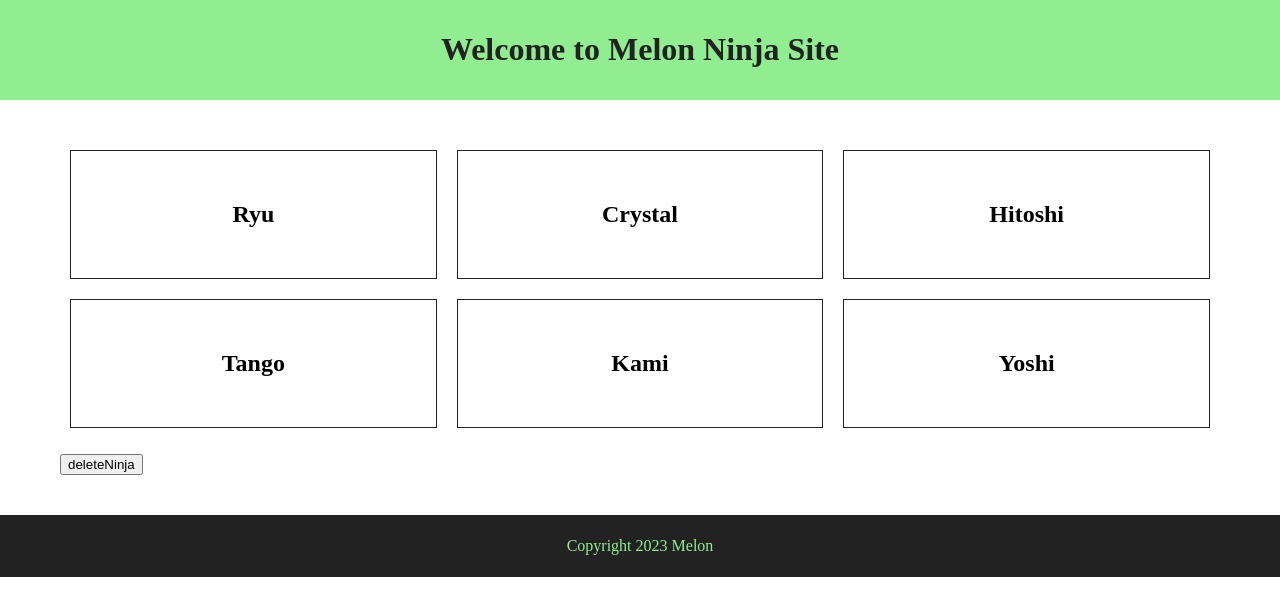
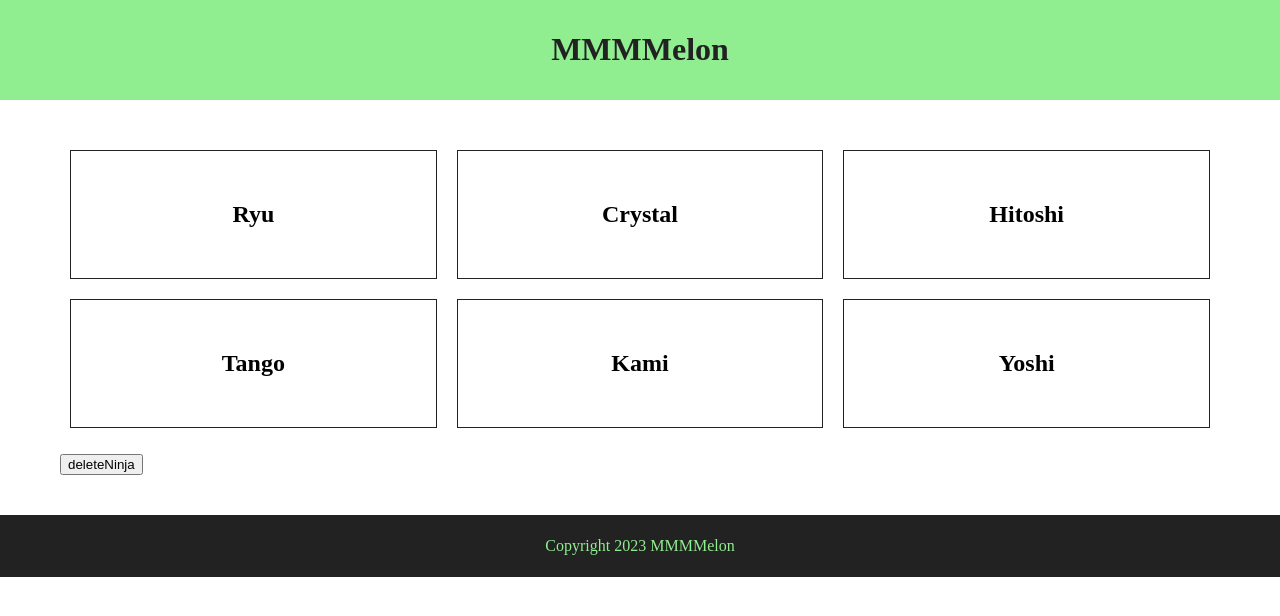
Before and after one commit to mmelon007/Vuejs-basics, a Vue app in the folder ninja-app/: page / in a window 1280 px wide. Shown: the top 616 px of the page. Built offline with nearby package versions, Linux system fonts and the light colour scheme.

Commit message:
[lesson 24] event 子传父

```diff
--- a/ninja-app/src/App.vue
+++ b/ninja-app/src/App.vue
@@ -1,8 +1,8 @@
 <template>
   <div>
-    <app-header></app-header>
+    <app-header v-bind:title="title"></app-header>
     <ninja-content v-bind:ninjas_prop="ninjas"></ninja-content>
-    <app-footer></app-footer>
+    <app-footer v-bind:title="title" v-on:changeTitle="updateTitle($event)"></app-footer>
   </div>
 </template>
 
@@ -23,13 +23,19 @@ export default {
               {name: 'Tango', speciality: 'Conditionals', show: false},
               {name: 'Kami', speciality: 'Webpack', show: false},
               {name: 'Yoshi', speciality: 'Data Diggin', show: false}
-          ]
+          ],
+      title: 'MMMMelon'
     }
   },
   components: {
     'app-header' : Header,
     'ninja-content' : Ninja,
     'app-footer': Footer
+  },
+  methods: {
+    updateTitle: function(updatedTitle) {
+      this.title = updatedTitle;
+    }
   }
 
 }
--- a/ninja-app/src/components/Footer.vue
+++ b/ninja-app/src/components/Footer.vue
@@ -1,6 +1,6 @@
 <template>
     <footer>
-        <p>{{ copyright }}</p>
+        <p v-on:click="changeCopyright">Copyright 2023 {{ title }}</p>
     </footer>
 </template>
 
@@ -8,9 +8,20 @@
 
 export default {
     name: 'app-footer',
+    props: {
+        title: {
+            type: String,
+            required: true
+        }
+    },
     data() {
         return {
-            copyright: 'Copyright 2023 Melon'
+
+        }
+    },
+    methods: {
+        changeCopyright: function() {
+            this.$emit('changeTitle', 'Vue mmmelon');
         }
     }
 }
--- a/ninja-app/src/components/Header.vue
+++ b/ninja-app/src/components/Header.vue
@@ -1,15 +1,26 @@
 <template>
     <header>
-        <h1>{{ title }}</h1>
+        <h1 v-on:click="changeTitle">{{ title }}</h1>
     </header>
 </template>
 
 <script>
 export default {
     name: 'app-header',
+    props: {
+        title: {
+            type: String,
+            required: true
+        }
+    },
     data() {
         return {
-            title: 'Welcome to Melon Ninja Site'
+
+        }
+    },
+    methods: {
+        changeTitle: function() {
+
         }
     }
 }
```
